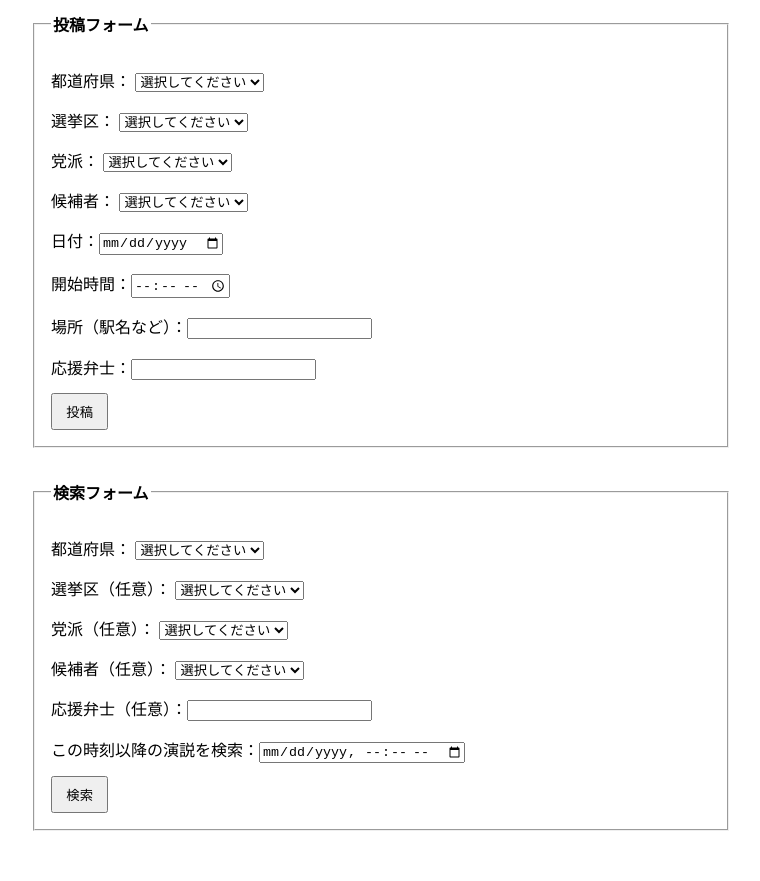
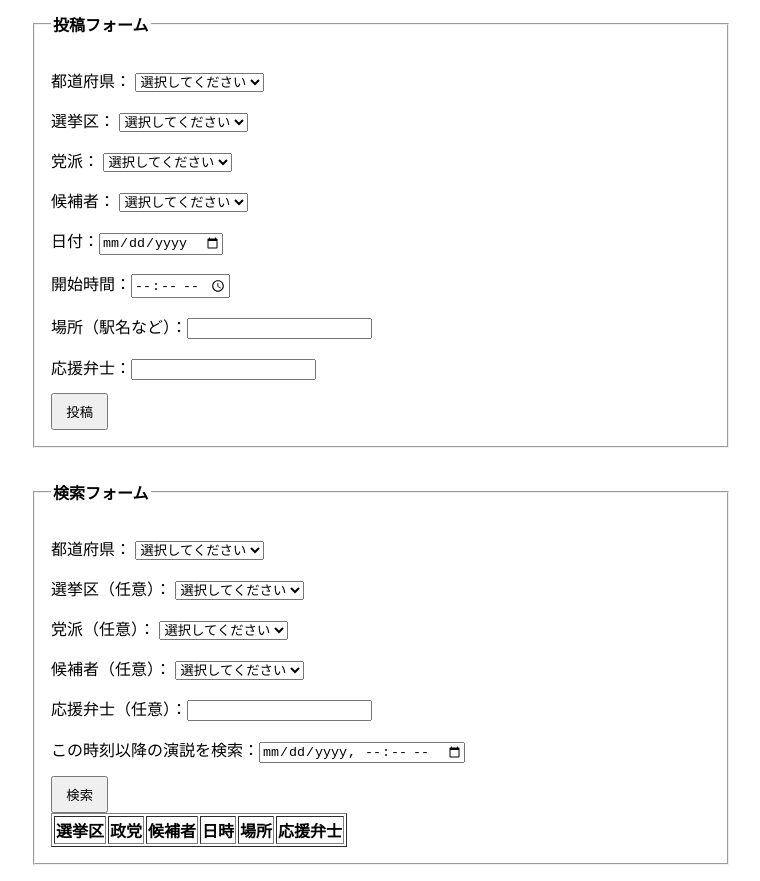
Before and after one commit to gaisen-map/gaisen-map, a plain HTML site: page docs/index.html in a window 1280 px wide. Shown: the part 103-984 px from the top of the page, without its empty margins (259-1019 px from the left). Before the commit the page ends 950 px from the top, so only its background shows below. Drawn offline with Linux system fonts and the light colour scheme.

Commit message:
Update index.html

```diff
--- a/docs/index.html
+++ b/docs/index.html
@@ -116,6 +116,21 @@
       <button type="submit">検索</button>
       <div id="searchResult"></div>
     </form>
+
+    <table id="resultTable" border="1">
+      <thead>
+        <tr>
+          <th>選挙区</th>
+          <th>政党</th>
+          <th>候補者</th>
+          <th>日時</th>
+          <th>場所</th>
+          <th>応援弁士</th>
+        </tr>
+      </thead>
+      <tbody></tbody>
+     </table>
+
   </fieldset>
 
   <script>
```
